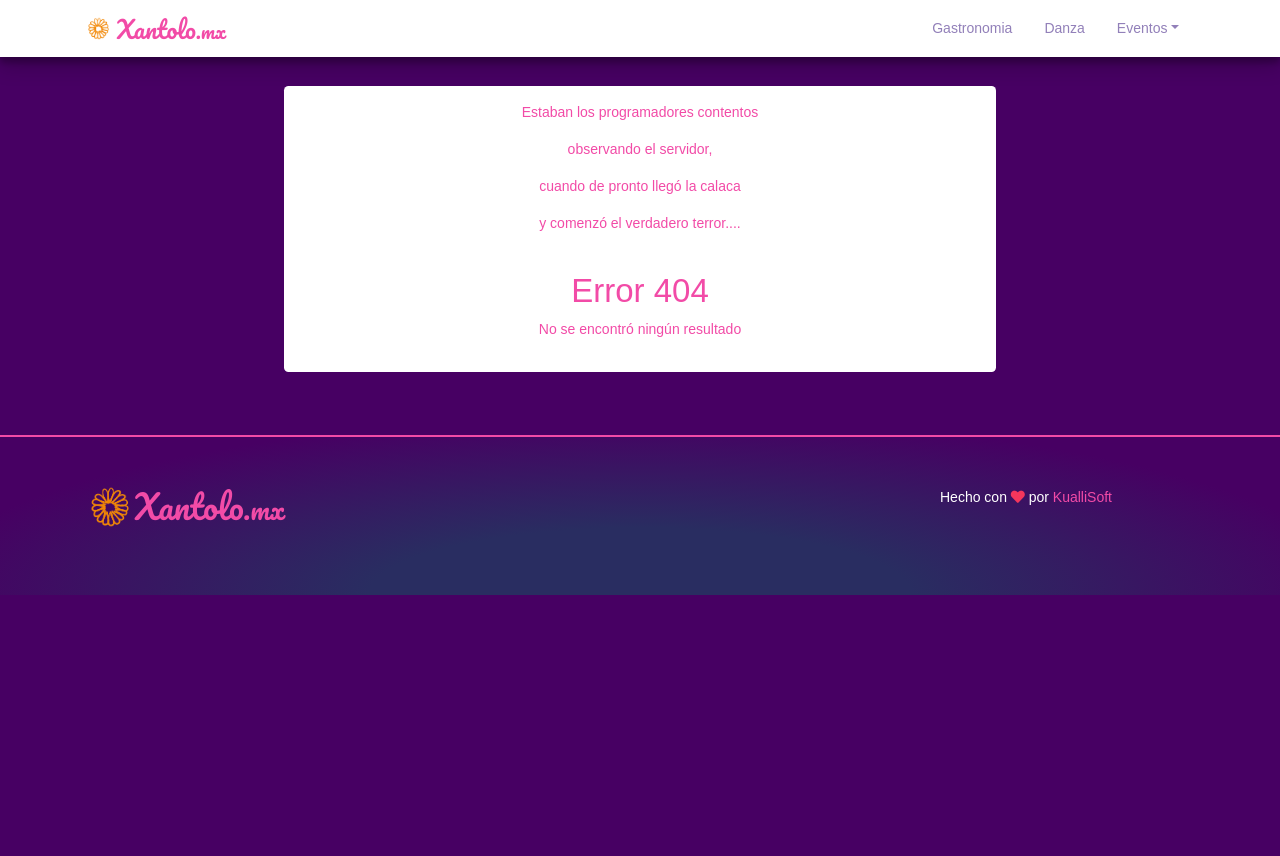
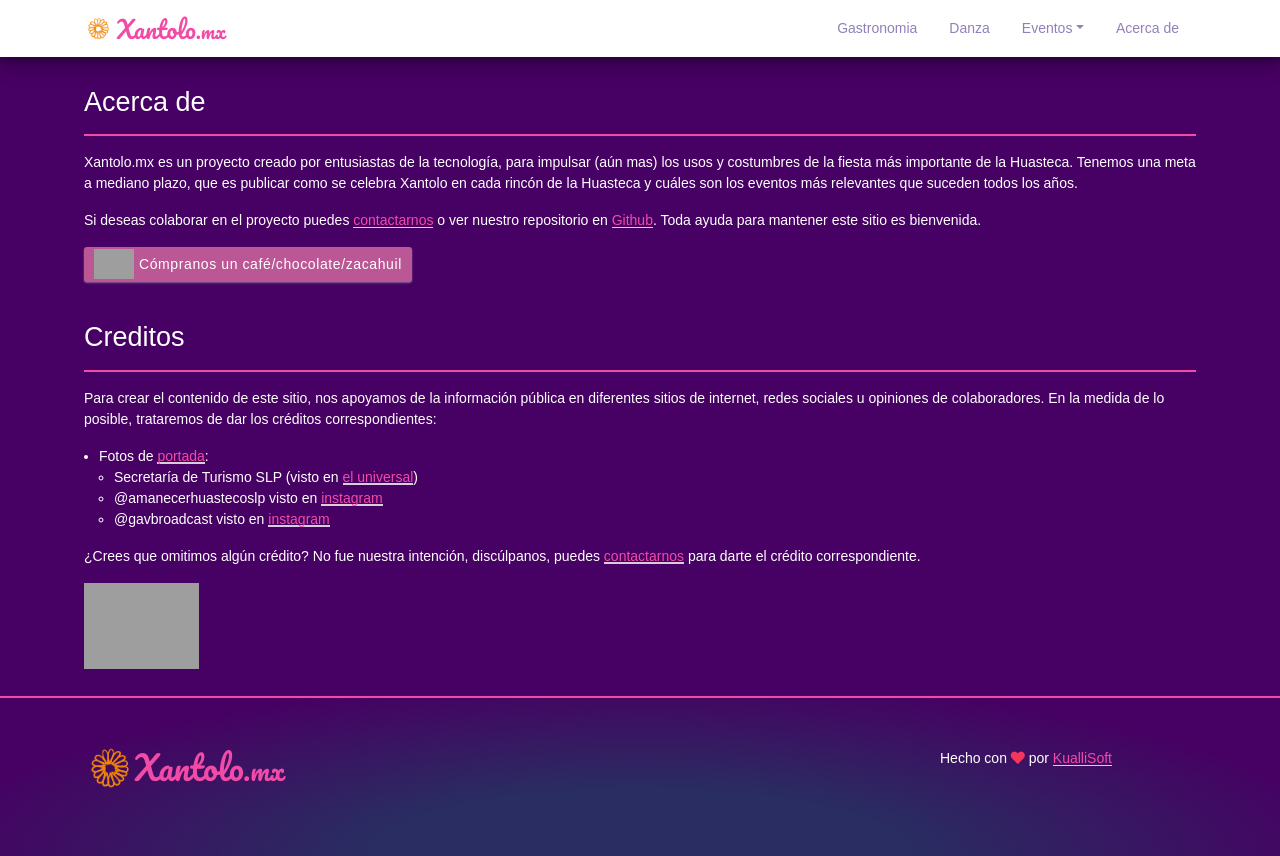
Before and after one commit to KualliSoft/xantolo, a React (Create React App) app: page /acerca-de in a window 1280 px wide. Before the commit the page ends 800 px from the top, so only its background shows below. Built offline with nearby package versions, Linux system fonts and the light colour scheme; grey boxes are pictures that could not be loaded; a web font is replaced by a local one.

Commit message:
Se agrega seccion "acerca de"

```diff
--- a/src/assets/scss/xantolo/custom/_main.scss
+++ b/src/assets/scss/xantolo/custom/_main.scss
@@ -1,5 +1,16 @@
 body {
     color: $white;
+}
+
+a {
+    background-image: linear-gradient(rgba(255, 255, 255, 0.8), rgba(255, 255, 255, 0.8));
+    background-size: 100% 0.4em;
+    background-repeat: no-repeat;
+    background-position: left 0 bottom -40%;
+}
+
+ul {
+    padding-inline-start: 15px;
 }
 
 .navbar-light {
@@ -35,7 +46,11 @@ hr {
 }
 
 .section {
-    padding: 30px 14px;
+    padding: 10px 14px;
+
+    &:first-child {
+        padding-top: 30px;
+    }
 }
 
 img {
@@ -68,3 +83,4 @@ img {
 }
 
 @import 'sections/_landing';
+@import 'sections/_about';
--- /dev/null
+++ b/src/assets/scss/xantolo/custom/sections/_about.scss
@@ -0,0 +1,42 @@
+.about {
+    .credits {
+        img {
+            max-width: 115px;
+        }
+    }
+
+    .bmc-button {
+        text-decoration: none !important;
+        display: inline-flex !important;
+        color: #ffffff !important;
+        background-color: #BB5794 !important;
+        border-radius: 3px !important;
+        border: 1px solid transparent !important;
+        padding: 1px 9px !important;
+        letter-spacing: 0.6px !important;
+        box-shadow: 0px 1px 2px rgba(190, 190, 190, 0.5) !important;
+        margin: 0 auto !important;
+        box-sizing: border-box !important;
+        transition: 0.3s all linear !important;
+
+        img {
+            width: 40px !important;
+            margin-bottom: 1px !important;
+            box-shadow: none !important;
+            border: none !important;
+            vertical-align: middle !important;
+        }
+
+        span {
+            margin-left: 5px;
+            align-self: center;
+        }
+
+        &:hover,
+        &:active,
+        &:focus {
+            text-decoration: none !important;
+            color: #ffffff !important;
+        }
+    }
+}
--- a/src/assets/scss/xantolo/custom/sections/_landing.scss
+++ b/src/assets/scss/xantolo/custom/sections/_landing.scss
@@ -7,6 +7,7 @@
         background-size: cover;
         background-repeat: no-repeat;
         height: calc(100vh - 56px);
+        margin-bottom: 20px;
 
         div.title {
             border-radius: 10px;
--- a/src/components/Layout/Layout.jsx
+++ b/src/components/Layout/Layout.jsx
@@ -15,11 +15,14 @@ import IndexNavbar from "components/Navbars/IndexNavbar.jsx";
 import Footer from "components/Footer/Footer.jsx";
 import ReactGA from 'react-ga';
 
-ReactGA.initialize('UA-99005820-2');
-ReactGA.pageview(window.location.pathname + window.location.search);
-
 class Layout extends React.Component {
     render() {
+
+        if (process.env.NODE_ENV !== 'development') {
+            ReactGA.initialize('UA-99005820-2');
+            ReactGA.pageview(window.location.pathname + window.location.search);
+        }
+
         return (
             <>
                 <IndexNavbar />
--- a/src/components/Navbars/IndexNavbar.jsx
+++ b/src/components/Navbars/IndexNavbar.jsx
@@ -66,6 +66,9 @@ class ComponentsNavbar extends React.Component {
                   </DropdownItem>
                 </DropdownMenu>
               </UncontrolledDropdown>
+              <NavItem>
+                <NavLink href="/acerca-de/">Acerca de</NavLink>
+              </NavItem>
             </Nav>
           </Collapse>
         </Container>
--- a/src/index.js
+++ b/src/index.js
@@ -7,11 +7,15 @@ import "assets/scss/xantolo.scss?v=1.0.0";
 
 import Index from "views/Index.jsx";
 import NotFound from "./views/NotFound";
+import Place from "./views/Place";
+import About from "./views/About";
 
 ReactDOM.render(
   <BrowserRouter>
     <Switch>
       <Route path="/" exact render={props => <Index {...props} />} />
+      <Route path="/:state/:place/" exact render={props => <Place {...props} />} />
+      <Route path="/acerca-de" exact render={props => <About {...props} />} />
       <Route path="" component={props => <NotFound {...props} />} />
     </Switch>
   </BrowserRouter>,
--- a/src/variables/data.jsx
+++ b/src/variables/data.jsx
@@ -2,25 +2,11 @@ import Huejutla from '../images/places/huejutla.jpg'
 import Tantoyuca from '../images/places/tantoyuca.jpg'
 import SanMartin from '../images/places/san_martin_chalchicuautla.jpg'
 
-export const getEvents = () => {
-    let events = []
-
-    for (let index = 0; index < 10; index++) {
-        events.push({
-            id: index,
-            name: `Evento No. ${index}`
-        })
-    }
-
-    return events
-
-}
-
 export const getPlaces = () => {
     let places = [
-        { name: 'Huejutla de Reyes', state: 'Hidalgo', image: Huejutla },
-        { name: 'Tantoyuca', state: 'Veracruz', image: Tantoyuca },
-        { name: 'San Martin Chalchicuautla', state: 'San Luis Potosí', image: SanMartin },
+        { slug: 'huejutla', name: 'Huejutla de Reyes', state: 'Hidalgo', image: Huejutla },
+        { slug: 'tantoyuca', name: 'Tantoyuca', state: 'Veracruz', image: Tantoyuca },
+        { slug: 'san-martin-chalchicuautla', name: 'San Martin Chalchicuautla', state: 'San Luis Potosí', image: SanMartin },
     ]
     return places
 }
--- /dev/null
+++ b/src/views/About.jsx
@@ -0,0 +1,59 @@
+import React from "react";
+import Layout from "components/Layout/Layout.jsx";
+import {
+    Container
+} from 'reactstrap'
+
+class About extends React.Component {
+
+    render() {
+        return (
+            <Layout>
+                <div className="about">
+                    <Container className="section">
+                        <h2>Acerca de</h2>
+                        <hr />
+                        <p>
+                            Xantolo.mx es un proyecto creado por entusiastas de la tecnología, para impulsar (aún mas) los usos y costumbres de la fiesta más importante de la Huasteca.
+                            Tenemos una meta a mediano plazo, que es publicar como se celebra Xantolo en cada rincón de la Huasteca y cuáles son los eventos más relevantes que suceden todos los años.
+                        </p>
+                        <p>
+                            Si deseas colaborar en el proyecto puedes <a href="mailto:kuallisoft@gmail.com">contactarnos</a> o ver nuestro repositorio en <a href="https://github.com/elMatadito/xantolo" target="_blank" rel="noopener noreferrer">Github</a>.
+                            Toda ayuda para mantener este sitio es bienvenida.
+                        </p>
+                        <p>
+                            <a className="bmc-button" target="_blank" href="https://www.buymeacoffee.com/kuallisoft" rel="noopener noreferrer">
+                                <img src="https://bmc-cdn.nyc3.digitaloceanspaces.com/BMC-button-images/BMC-btn-logo.svg" alt="Apoyar el proyecto" />
+                                <span>Cómpranos un café/chocolate/zacahuil</span>
+                            </a>
+                        </p>
+                    </Container>
+                    <Container className="section credits">
+                        <h2>Creditos</h2>
+                        <hr />
+                        <p>
+                            Para crear el contenido de este sitio, nos apoyamos de la información pública en diferentes sitios de internet, redes sociales u opiniones de colaboradores.
+                            En la medida de lo posible, trataremos de dar los créditos correspondientes:
+                        </p>
+                        <ul>
+                            <li>
+                                Fotos de <a href="/"> portada</a>:
+                                <ul>
+                                    <li>Secretaría de Turismo SLP (visto en <a href="https://archivo.eluniversal.com.mx/destinos-viajes/2013/xantolo-fiesta-de-una-mascara-80968.html" target="_blank" rel="noopener noreferrer">el universal</a>)</li>
+                                    <li>@amanecerhuastecoslp visto en <a href="https://www.instagram.com/p/ByvuL_tgwNB/" target="_blank" rel="noopener noreferrer">instagram</a></li>
+                                    <li>@gavbroadcast visto en <a href="https://www.instagram.com/p/B2C6JMQBBbT/" target="_blank" rel="noopener noreferrer">instagram</a></li>
+                                </ul>
+                            </li>
+                        </ul>
+                        <p>¿Crees que omitimos algún crédito? No fue nuestra intención, discúlpanos, puedes <a href="mailto:kuallisoft@gmail.com" rel="noopener noreferrer">contactarnos</a> para darte el crédito correspondiente.</p>
+                        <a href="https://www.netlify.com" target="_blank" rel="noopener noreferrer">
+                            <img src="https://www.netlify.com/img/global/badges/netlify-color-bg.svg" alt="Deploys by Netlify" />
+                        </a>
+                    </Container>
+                </div>
+            </Layout>
+        )
+    }
+}
+
+export default About
--- a/src/views/Index.jsx
+++ b/src/views/Index.jsx
@@ -54,7 +54,7 @@ class Index extends React.Component {
     return (
       <Layout>
         <div className="landing">
-          <div className="banner section">
+          <div className="banner">
             <Container>
               <div className="title">
                 <h3>La fiesta de vivos y muertos...</h3>
@@ -115,7 +115,7 @@ class Index extends React.Component {
                           <CardBody>
                             <CardTitle>{place.name}</CardTitle>
                             <p>Lorem, ipsum dolor sit amet consectetur adipisicing elit.</p>
-                            <Button color="primary" size="sm" block>Ver detalle</Button>
+                            <Button color="primary" size="sm" block href={`/${place.state}/${place.slug}/`}>Ver detalle</Button>
                           </CardBody>
                         </Col>
                       </Row>
--- /dev/null
+++ b/src/views/Place.jsx
@@ -0,0 +1,22 @@
+import React from "react";
+import Layout from "components/Layout/Layout.jsx";
+import {
+    Container
+} from 'reactstrap'
+
+class Place extends React.Component {
+
+    render() {
+        const { match: { params: { state, place } } } = this.props
+        console.log(this.props)
+        return (
+            <Layout>
+                <Container className="section">
+                    {`Estas viendo ${place} - ${state}`}
+                </Container>
+            </Layout>
+        )
+    }
+}
+
+export default Place
```
Also changed, not shown: src/images/netlify-dark.svg (added).
